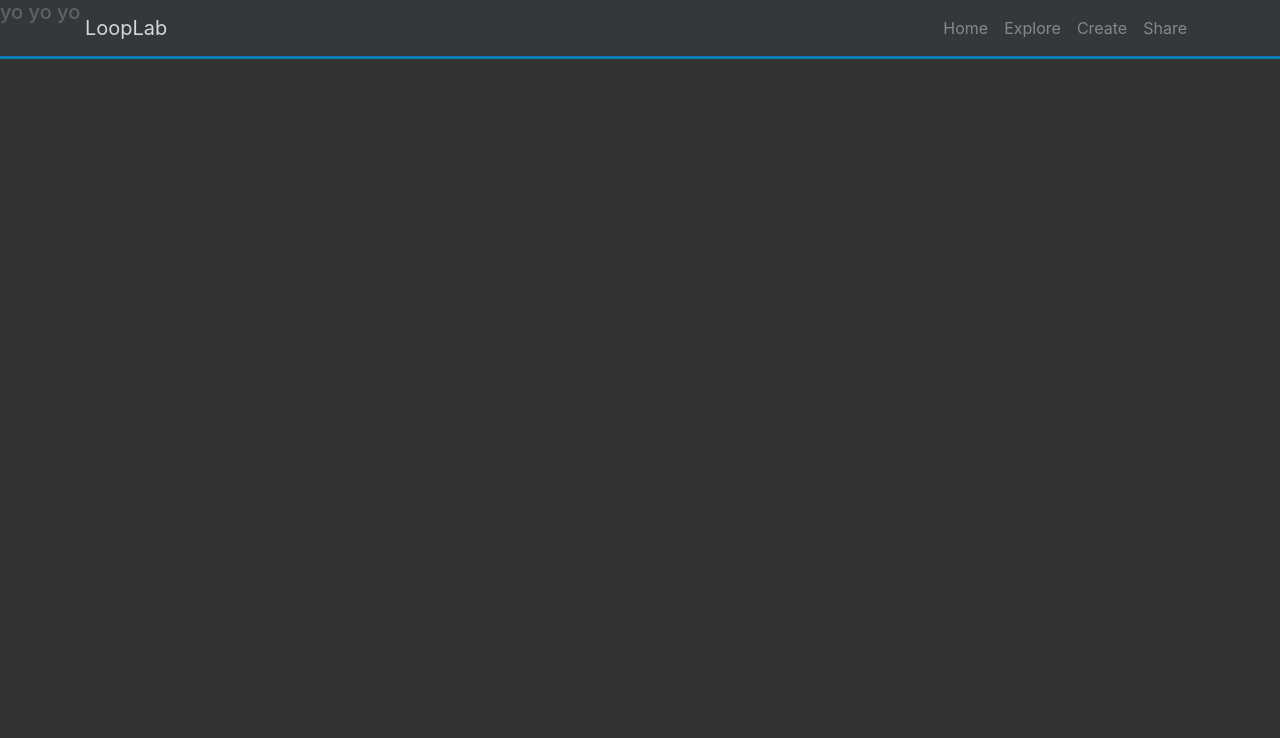
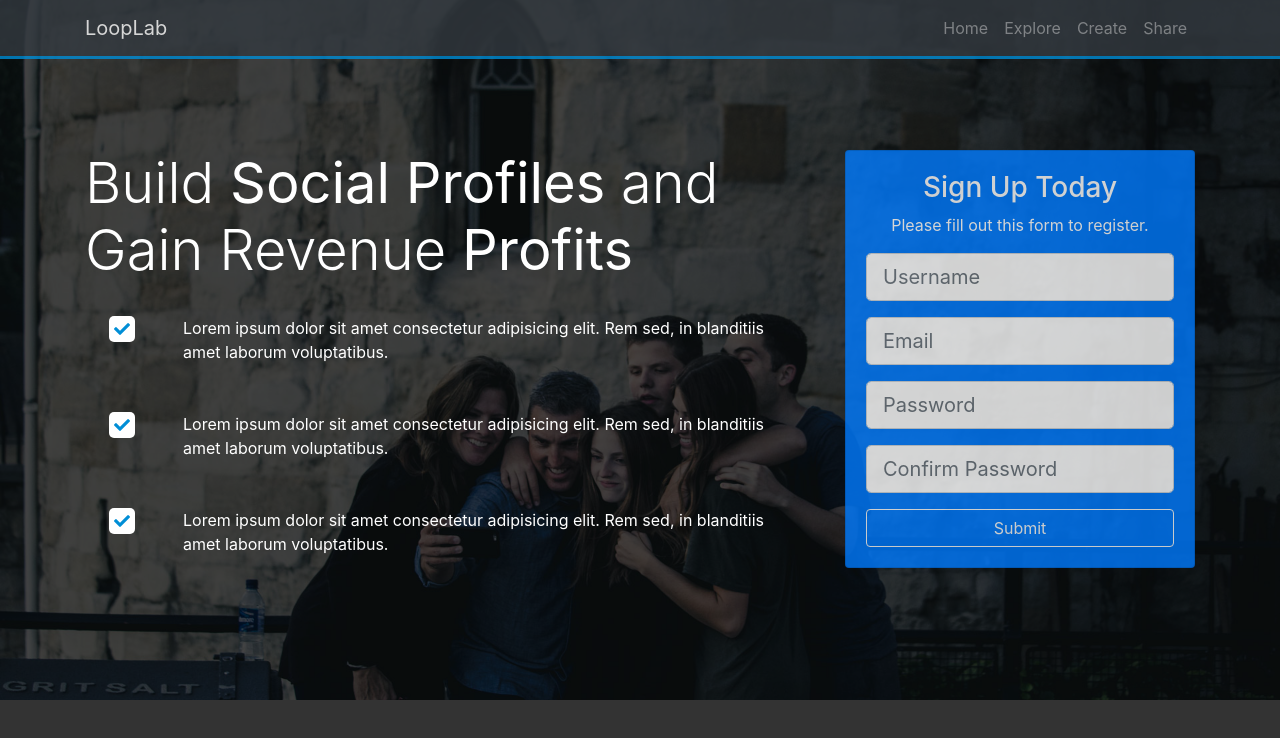
Before and after one commit to kirsten4ester/loop, a plain HTML site: page index.html in a window 1280 px wide. Drawn offline with nearby package versions, Linux system fonts and the light colour scheme.

Commit message:
Home Section Area

```diff
--- a/css/style.css
+++ b/css/style.css
@@ -7,3 +7,35 @@ body {
     border-bottom: #008ed6 3px solid;
     opacity: 0.8;
 }
+
+#home-section {
+    background: url(../img/home.jpg);
+    background-repeat: no-repeat;
+    background-size: cover;
+    background-attachment: fixed;
+    min-height: 700px;
+}
+
+#home-section .dark-overlay {
+    position: absolute;
+    top: 0;
+    left: 0;
+    width: 100%;
+    height: 700px;
+    background-color: rgba(0,0,0,0.7);
+}
+
+#home-section .home-inner {
+    padding-top: 150px;
+}
+
+#home-section .card-form {
+    opacity: 0.8;
+}
+
+#home-section .fas {
+    color: #008ed6;
+    background: white;
+    padding: 5px;
+    border-radius: 5px;
+}
--- a/index.html
+++ b/index.html
@@ -13,13 +13,12 @@
 </head>
 
 <body>
-    <!-- NAVIGATION -->
-    <h5>yo yo yo</h5>
+    <!-- NAVIGATION SECTION -->
     <nav class="navbar navbar-expand-sm bg-dark navbar-dark fixed-top">
         <div class="container">
             <a href="index.html" class="navbar-brand">LoopLab</a>
             <button class="navbar-toggler" data-toggle="collapse" data-target="#navbarCollapse">
-                <span class="navbar-toggle-icon"></span>
+                <span class="navbar-toggler-icon"></span>
             </button>
             <div class="collapse navbar-collapse" id="navbarCollapse">
                 <ul class="navbar-nav ml-auto">
@@ -40,6 +39,71 @@
         </div>
     </nav>
 
+    <!-- HOME SECTION - showcase -->
+    <header id="home-section">
+        <div class="dark-overlay">
+            <div class="container home-inner">
+                <div class="row">
+                    <div class="col-lg-8 d-none d-lg-block">
+                        <h1 class="display-4">Build <strong>Social Profiles</strong> and Gain Revenue <strong>Profits</strong></h1>
+                        <div class="d-flex">
+                            <div class="p-4 align-self-start">
+                                <i class="fas fa-check"></i>
+                            </div>
+                            <div class="p-4 align-self-end">
+                                Lorem ipsum dolor sit amet consectetur adipisicing elit. Rem sed, in blanditiis amet laborum voluptatibus.
+                            </div>
+                        </div>
+                        <div class="d-flex">
+                            <div class="p-4 align-self-start">
+                                <i class="fas fa-check"></i>
+                            </div>
+                            <div class="p-4 align-self-end">
+                                Lorem ipsum dolor sit amet consectetur adipisicing elit. Rem sed, in blanditiis amet laborum voluptatibus.
+                            </div>
+                        </div>
+                        <div class="d-flex">
+                            <div class="p-4 align-self-start">
+                                <i class="fas fa-check"></i>
+                            </div>
+                            <div class="p-4 align-self-end">
+                                Lorem ipsum dolor sit amet consectetur adipisicing elit. Rem sed, in blanditiis amet laborum voluptatibus.
+                            </div>
+                        </div>
+                    </div>
+
+                    <div class="col-lg-4">
+                        <div class="card bg-primary text-center card-form">
+                            <div class="card-body">
+                                <h3>Sign Up Today</h3>
+                                <p>Please fill out this form to register.</p>
+                                <form>
+                                    <div class="form-group">
+                                        <input type="text" class="form-control form-control-lg" placeholder="Username">
+                                    </div>
+                                    <div class="form-group">
+                                        <input type="email" class="form-control form-control-lg" placeholder="Email">
+                                    </div>
+                                    <div class="form-group">
+                                        <input type="password" class="form-control form-control-lg" placeholder="Password">
+                                    </div>
+                                    <div class="form-group">
+                                        <input type="password" class="form-control form-control-lg" placeholder="Confirm Password">
+                                    </div>
+                                    <input type="submit" value="Submit" class="btn btn-outline-light btn-block">
+                                </form>
+                            </div>
+                        </div>
+
+                    </div>
+
+                </div>
+            </div>
+        </div>
+    </header>
+
+
+
 
 
 
```
Also changed, not shown: img/create-section1.jpg (added), img/explore-section1.jpg (added), img/home.jpg (added), img/share-section1.jpg (added).
